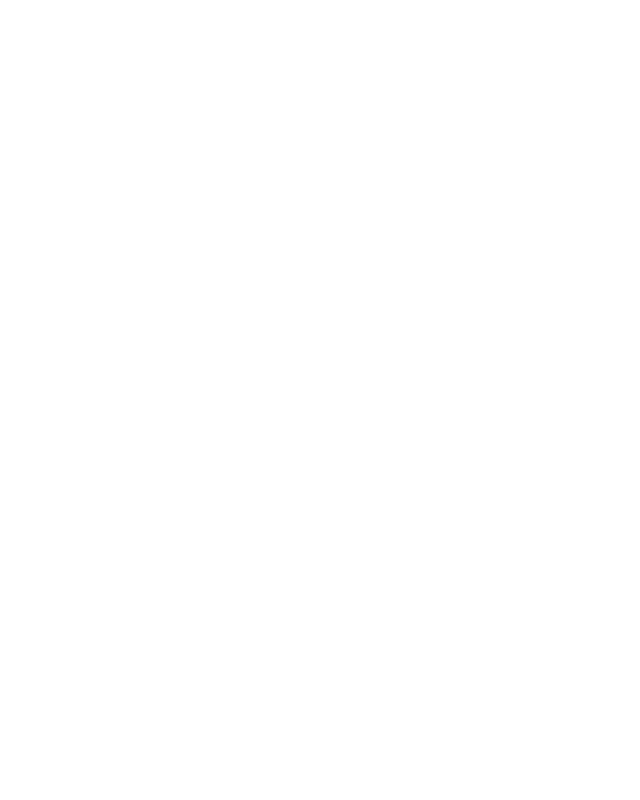
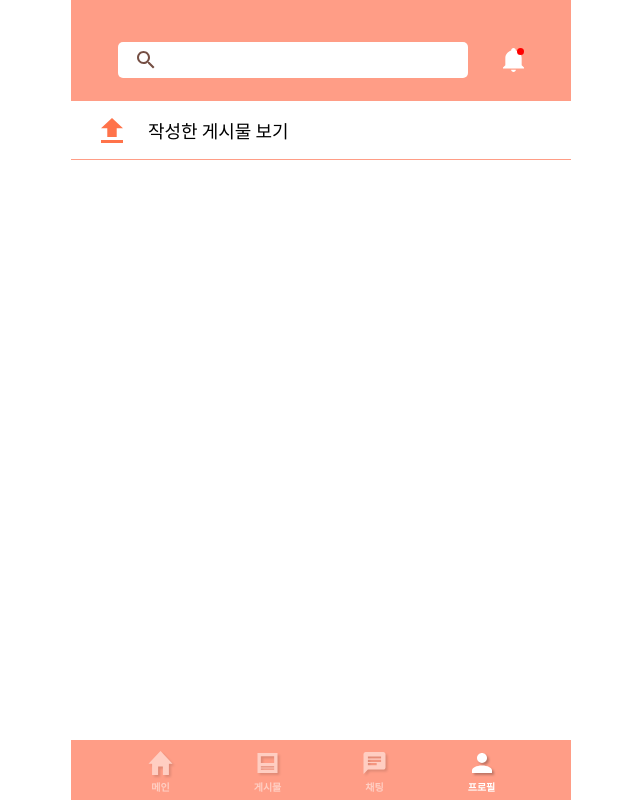
Before and after one commit to TEAM-Tn1/NUGUNA_Client, a React (Create React App) app: page /profile/written_post in a window 1280 px wide. Shown: the whole page, without its empty margins (319-959 px from the left). Built offline with nearby package versions, Linux system fonts and the light colour scheme.

Commit message:
[FIX] 라우팅 경로 오류 수정

```diff
--- a/src/route/MainRouter.tsx
+++ b/src/route/MainRouter.tsx
@@ -12,7 +12,7 @@ const MainRouter = () => {
         <Route exact path='/profile' component={Profile}></Route>
         <Route exact path='/profile/modify' component={ModifyInfo}></Route>
         <Route exact path='/profile/liked_post' component={LikedPost}></Route>
-        <Route exact path='profile/written_post' component={WrittenPost}></Route>
+        <Route exact path='/profile/written_post' component={WrittenPost}></Route>
       </Switch>
     </Router>
   );
```
